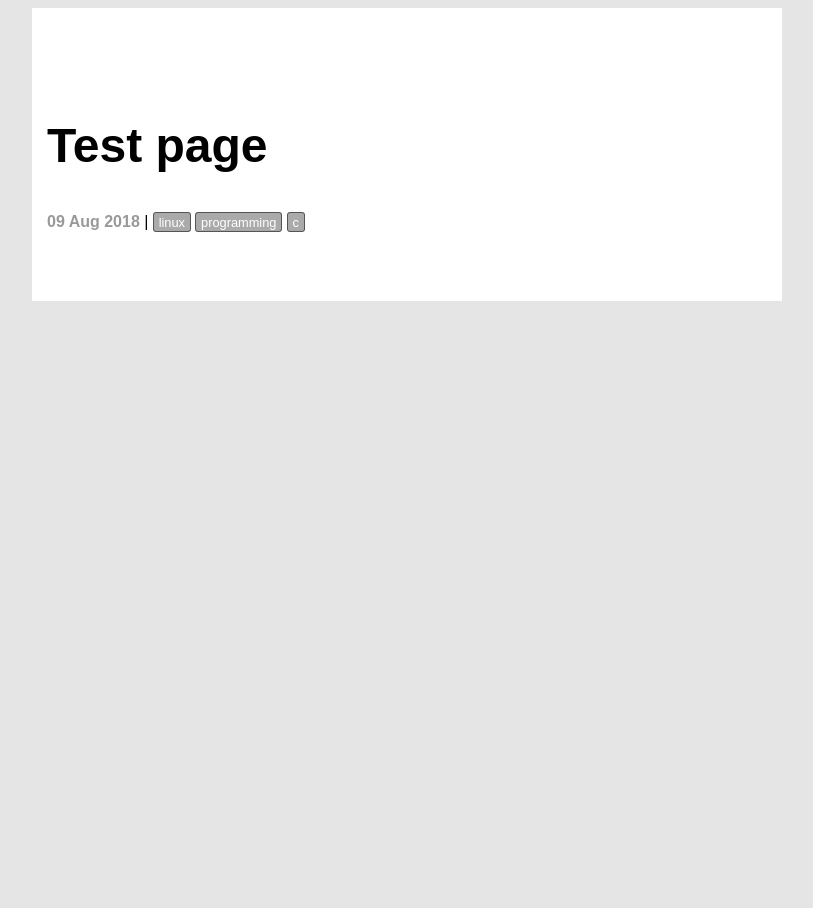
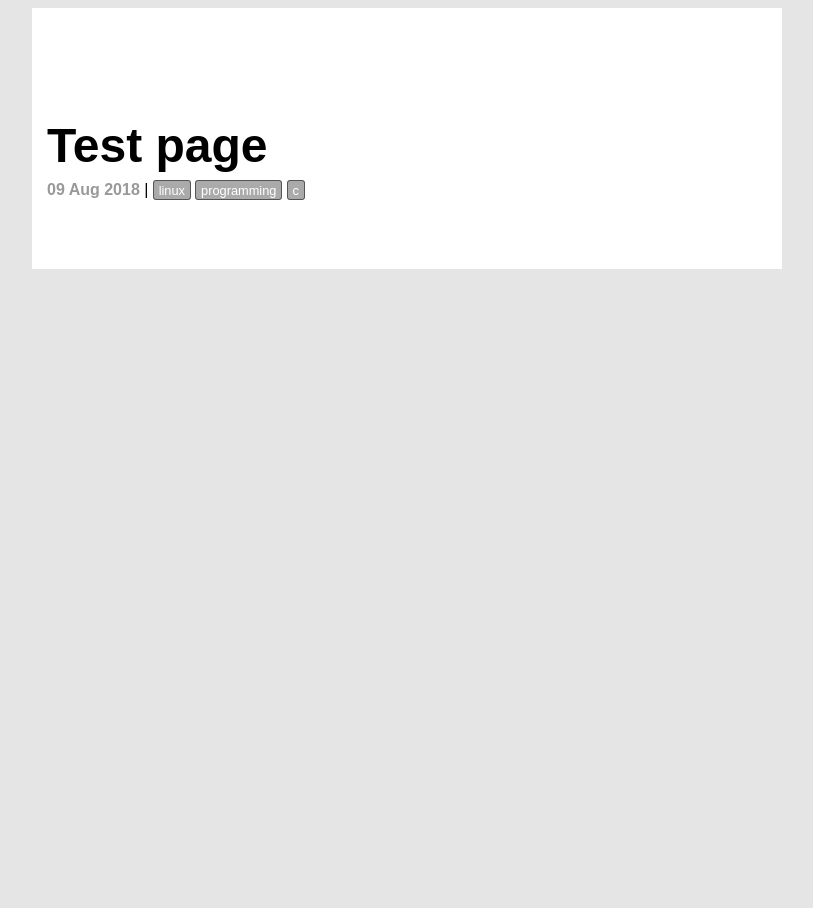
Before and after one commit to execas/execas.github.io, a Jekyll site: the page built from _posts/2018-08-09-first.md, in a window 1280 px wide. Shown: the whole page, without its empty margins (233-1046 px from the left). Built offline with Jekyll 4.4.1, drawn with Linux system fonts in a browser that asks for light colours.

Commit message:
Update execas.css

```diff
--- a/css/execas.css
+++ b/css/execas.css
@@ -128,6 +128,23 @@
     text-decoration: none;
 }
 
+
+/*
+list of matching posts beneath tag name header
+*/
+.post-info {
+     margin-bottom-3rem;
+}
+
+.post-title {
+     font-size: 3rem;
+     margin-bottom:0.5rem;
+}
+
+.post-date {
+     font-weight:bold;
+     color: #999;
+}
 .post-tag {
     padding: .1rem .3rem .1rem .3rem;
     font-size: 80%;
@@ -143,10 +160,7 @@
     text-decoration: none;
 }
 
-.post-date {
-     font-weight:bold;
-     color: #999;
-}
+
 
 .post h2 {
      color: #d33682;
@@ -160,11 +174,6 @@
      margin-bottom:0.6rem;
 }
 
-
-.post-title {
-     font-size: 3rem;
-}
-
 .page-title {
     text-transform: uppercase;
 }
```
